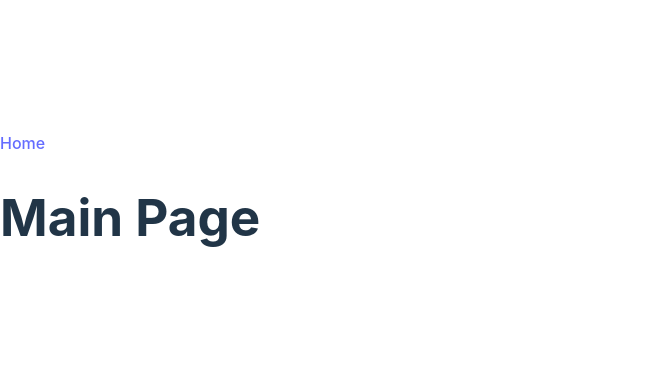
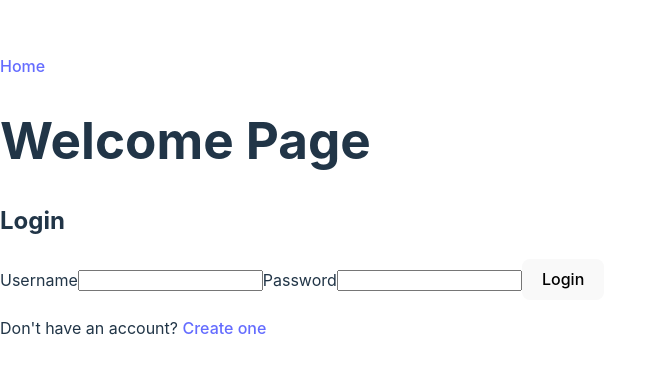
Before and after one commit to Durfey32/Workout-with-Mental-Health, a React (Vite) app in the folder client/: page / in a window 1280 px wide. Shown: the part 195-568 px from the top of the page, without its empty margins (0-646 px from the left). Built offline with nearby package versions, Linux system fonts and the light colour scheme.

Commit message:
added working main page

```diff
--- a/client/src/pages/MainPage.tsx
+++ b/client/src/pages/MainPage.tsx
@@ -1,13 +1,72 @@
-import React from 'react';
+import React, { useState } from 'react';
 import { useNavigate } from 'react-router-dom';
 
 
 const MainPage = () => {
+    const [username, setUsername] = useState('');
+    const [password, setPassword] = useState('');
+    const [error, setError] = useState('');
+    const navigate = useNavigate();
+
+    const handleSubmit = async (event: React.FormEvent) => {
+        event.preventDefault();
+
+        try {
+            const response = await fetch('/auth/login', {
+                method: 'POST',
+                headers: {'Content-Type': 'application/json'},
+                body: JSON.stringify({username, password})
+            });
+
+            if (response.ok) {
+                const data = await response.json();
+                localStorage.setItem('token', data.token);
+                navigate('/home');
+            } else {
+                setError('Invalid username or password');
+                }
+            } catch (error) {
+                console.log('Error logging in', error);
+                setError('Something went wrong');
+        }
+    };
+
     return (
         <div>
-            <h1>Main Page</h1>
+            <header>
+                <h1>Welcome Page</h1>
+            </header>
+
+            <main>
+                <section>
+                    <h2>Login</h2>
+                    {error && <p>{error}</p>}
+                    <form onSubmit={handleSubmit}>
+                    <label htmlFor="username">Username</label>
+                    <input
+                        type="username"
+                        id="username"
+                        value={username}
+                        onChange={(event) => setUsername(event.target.value)}
+                        required
+                        />
+
+                    <label htmlFor="password">Password</label>
+                    <input
+                        type="password"
+                        id="password"
+                        value={password}
+                        onChange={(event) => setPassword(event.target.value)}
+                        required
+                        />
+
+                    <button type="submit">Login</button>
+                    </form>
+                    <p>Don't have an account? <a href="/create-account">Create one</a></p>
+                </section>
+            </main>
         </div>
     );
-};
+}
 
 export default MainPage;
```
